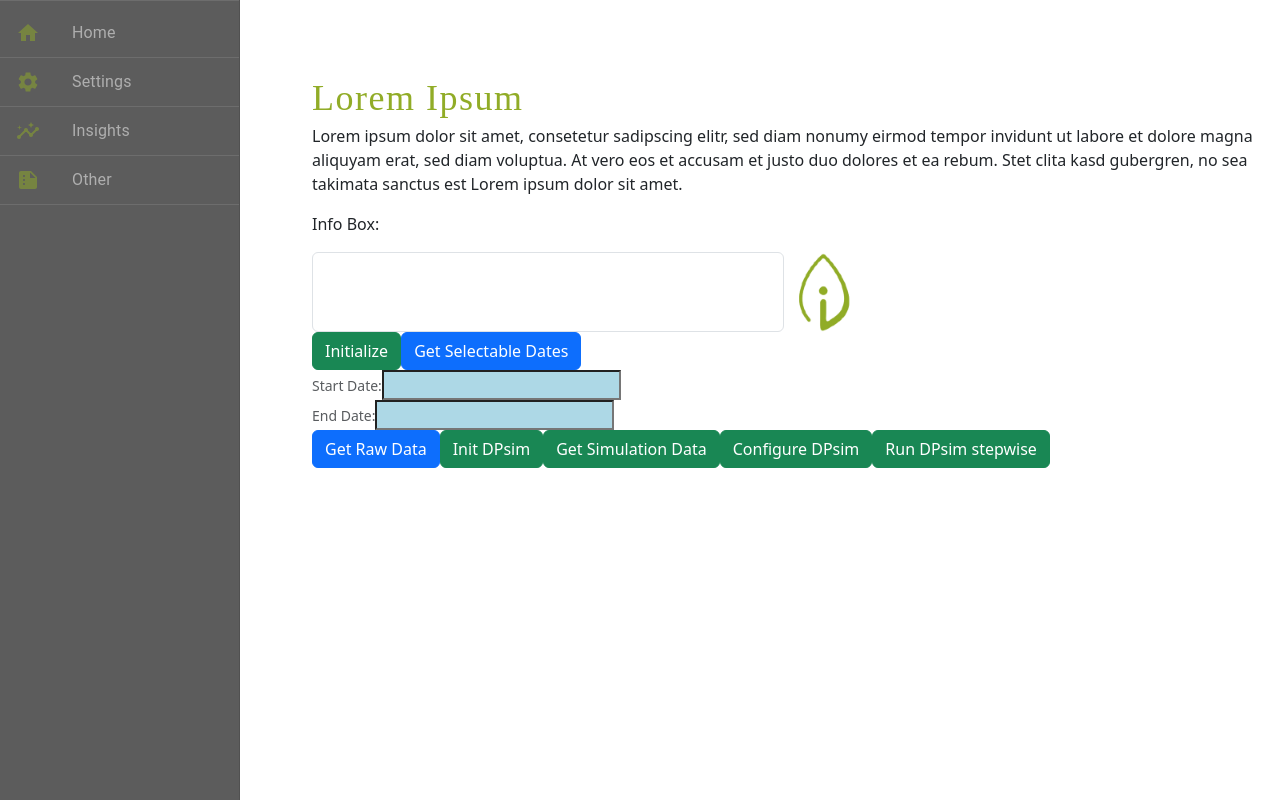
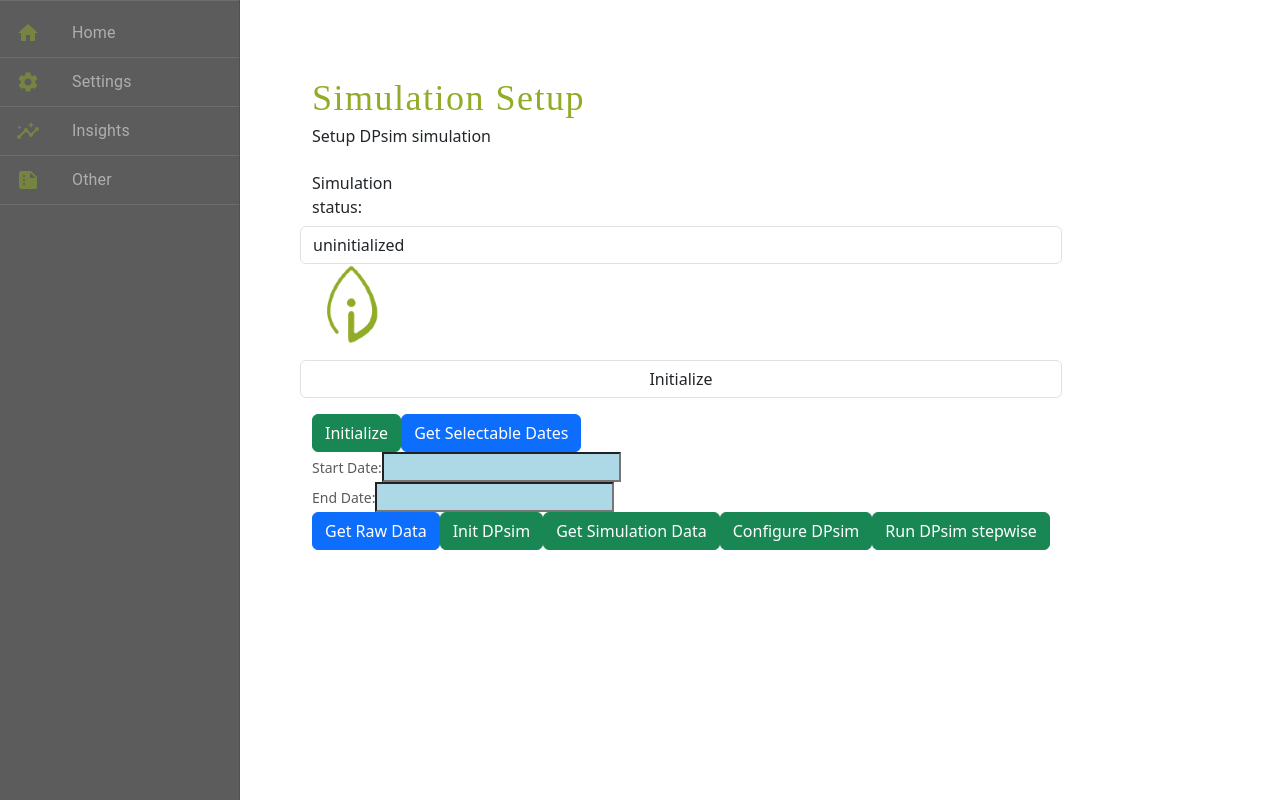
Before and after one commit to I-NERGY/Twin4DER, a React (Create React App) app in the folder twin_frontend/: page /demo/settings in a window 1280 px wide. Built offline with nearby package versions, Linux system fonts and the light colour scheme.

Commit message:
tested latest API endpoints successfully
Signed-off-by: Iris Koester <iris.m.koester@gmail.com>

```diff
--- a/twin_frontend/src/pages/home.js
+++ b/twin_frontend/src/pages/home.js
@@ -8,7 +8,12 @@ class Home extends React.Component {
     return (
       <div className="page-heading">
         <h1 className="title">Digital Twin for Distributed Energy Markets (DER)</h1>
-        <p>TODO: Add description, logos etc.</p>
+        <p>This Digital Twin (DT) for power systems containing Distributed Energy Resources (DER)
+        enables running power system simulations and evaluate system level scenarios,
+        as well as interfacing with applications that produce forecasting using AI models.
+        The simulations are performed with the open-source real-time simulator DPsim.
+        The underlying power system models of the DT are based on real world networks from the pilots within the I-NERGY project.
+        </p>
       </div>
     );
   }
--- a/twin_frontend/src/pages/insights.js
+++ b/twin_frontend/src/pages/insights.js
@@ -5,8 +5,8 @@ class Insights extends React.Component {
   render() {
     return (
       <div className="page-heading">
-        <h1 className="title">Grafana Dashboard</h1>
-        <iframe src="http://localhost/grafana/dashboard-solo/new?utm_source=grafana_gettingstarted&orgId=1&tab=transform&from=1697082054413&to=1697103654414&panelId=1" width="450" height="200" frameborder="0"></iframe>
+        <h1 className="title">React Dashboard</h1>
+        <p>TODO</p>
       </div>
     );
   }
--- a/twin_frontend/src/pages/settings.js
+++ b/twin_frontend/src/pages/settings.js
@@ -1,6 +1,6 @@
 import React from "react";
 import "./../styles/index.css";
-import { Button, Form } from "react-bootstrap";
+import { Button, Form, Col, Row } from "react-bootstrap";
 import DatePicker from "react-datepicker";
 import "react-datepicker/dist/react-datepicker.css";
 
@@ -19,7 +19,7 @@ class Settings extends React.Component {
 
     this.state = {
       initialized: false,
-      textValue: '',
+      textValue: 'uninitialized',
       dateSelection: [],
       minDate: undefined,
       maxDate: undefined,
@@ -36,10 +36,10 @@ class Settings extends React.Component {
 
     axios.get('/api/connection/collections/initialize')
       .then(response => {
-        this.setState({ textValue: 'Initialization successful!', doWait: false });
+        this.setState({ textValue: response.data.message, doWait: false });
       })
       .catch(error => {
-        this.setState({ textValue: 'Initialization failed, see console', doWait: false });
+        this.setState({ textValue: 'Database Initialization failed, see console', doWait: false });
         console.error('There was a problem with the Axios request:', error);
       });
   };
@@ -151,20 +151,21 @@ class Settings extends React.Component {
   render() {
     const gridStyle = {
       display: 'grid',
-      gridTemplateColumns: '1fr 1fr', // Two equal columns
+      gridTemplateColumns: '2fr 1fr', // Two equal columns
     };
 
     return (
       <div className="page-heading">
-        <h1 className="title">Lorem ipsum</h1>
-        <p>Lorem ipsum dolor sit amet, consetetur sadipscing elitr,
-          sed diam nonumy eirmod tempor invidunt ut labore et dolore magna aliquyam erat,
-          sed diam voluptua. At vero eos et accusam et justo duo dolores et ea rebum.
-          Stet clita kasd gubergren, no sea takimata sanctus est Lorem ipsum dolor sit amet.</p>
-        <p>Info Box:</p>
-        <div style={gridStyle}>
-          <Form.Control type="text" value={this.state.textValue} readOnly />
-          {this.state.doWait ?
+        <h1 className="title">Simulation setup</h1>
+        <p>Setup DPsim simulation</p>
+        <Form>
+          <Form.Group as={Row} className="mb-3">
+            <Form.Label column sm="2">
+              Simulation status:
+            </Form.Label>
+            <Form.Control column type="text" value={this.state.textValue} readOnly sm="10"/>
+            <Col sm="4">
+            { this.state.doWait ?
             <img
               style={{ height: 80 }}
               src='/images/ajax-loader.gif'
@@ -177,7 +178,15 @@ class Settings extends React.Component {
               alt="I-NERGY Logo"
             />
           }
-        </div>
+          </Col>
+          </Form.Group>
+
+          <Form.Group as={Row} className="mb-3">
+            <Form.Control column type="button" value="Initialize" disabled={this.state.doWait} sm="3"/>
+
+          </Form.Group>
+    </Form>
+
         <Button variant="success" disabled={this.state.doWait} onClick={this.doInitialize}>Initialize</Button>
         <Button variant="primary" disabled={this.state.doWait} onClick={this.getSelectableDates}>Get Selectable Dates</Button>
         <Form>
```
